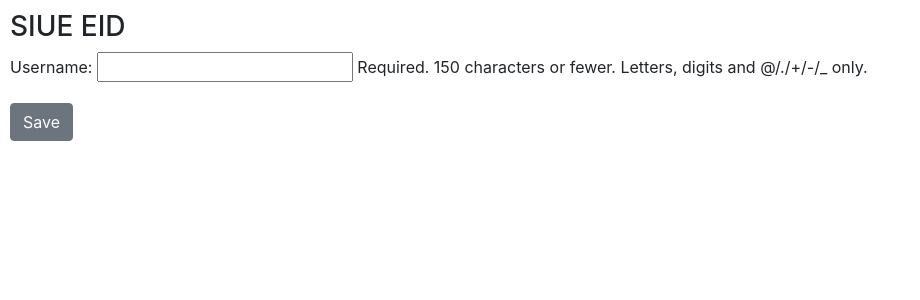
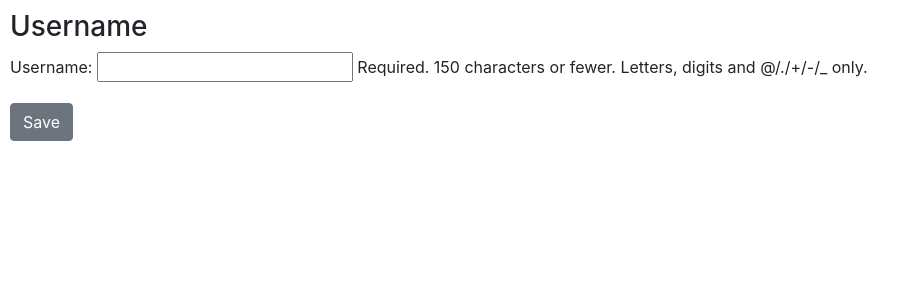
Before and after one commit to SIUE-ITS/OVMP, a Django app: page /projects/user/create/ in a window 1280 px wide. Shown: the part 69-369 px from the top of the page, without its empty margins (0-920 px from the left). Run offline with Django 3.2, Linux system fonts and the light colour scheme; a user stored in the database is signed in; tables that the repository leaves empty hold one stand-in row (values such as "Sample post"); parts of the project's set-up code (start-up, migrations or seed data) failed here and were passed over; some libraries are stand-ins or nearby versions.

Commit message:
Remove SIUE from more stuff

```diff
--- a/projects/templates/user_form.html
+++ b/projects/templates/user_form.html
@@ -3,7 +3,7 @@
 {{ object }}
 
 <div class="form-group">
-  <h3>SIUE EID</h3>
+  <h3>Username</h3>
   <form method="post" style="form-control">{% csrf_token %}
       {{ form.as_p }}
       <button class="btn btn-secondary" type="submit">Save</button>
--- a/templates/base.html
+++ b/templates/base.html
@@ -20,7 +20,7 @@
   <body class="d-flex flex-column">
     <nav class="navbar navbar-expand-lg navbar-dark" style="background-color: #F0F0F0;">
     <div class="navbar-header">
-      <a class="navbar-brand navbar-brand-logo" style="color: #777777;" href="{% url 'dashboard:dashboard' %}"><img src="/static/images/logo.png" alt="SIUE" height="40">
+      <a class="navbar-brand navbar-brand-logo" style="color: #777777;" href="{% url 'dashboard:dashboard' %}"><img src="/static/images/logo.png" alt="" height="40">
           <span class="navbar-text" style="font-size: 18px; color: #777777;">
            OpenStack VM Portal
         </span>
```
